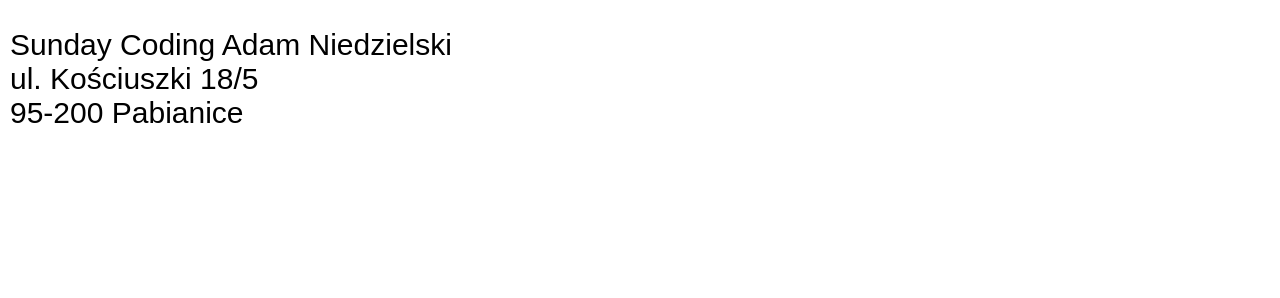
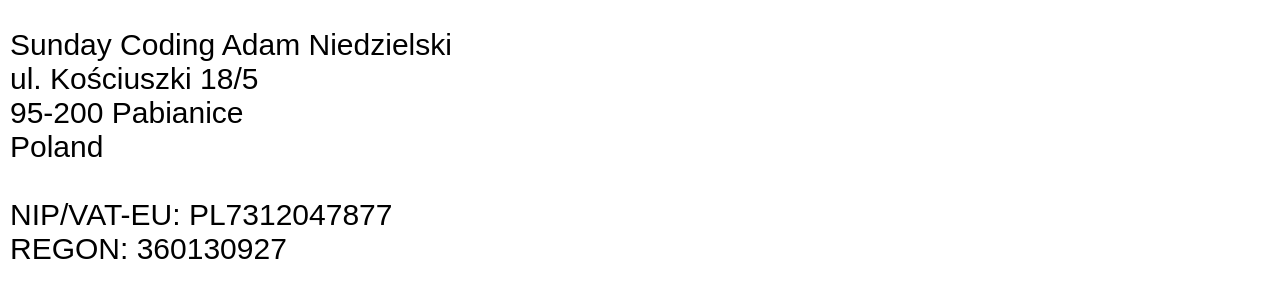
Before and after one commit to adamniedzielski/sundaycoding.com, a plain HTML site: page index.html in a window 1280 px wide. Shown: the part 486-784 px from the top of the page. Drawn offline with Linux system fonts and the light colour scheme.

Commit message:
Add more contact details

```diff
--- a/index.html
+++ b/index.html
@@ -27,7 +27,11 @@
     <p>
       Sunday Coding Adam Niedzielski<br/>
       ul. Kościuszki 18/5<br/>
-      95-200 Pabianice
+      95-200 Pabianice</br>
+      Poland</br>
+      </br>
+      NIP/VAT-EU: PL7312047877</br>
+      REGON: 360130927
     </p>
   </body>
 </html>
```
